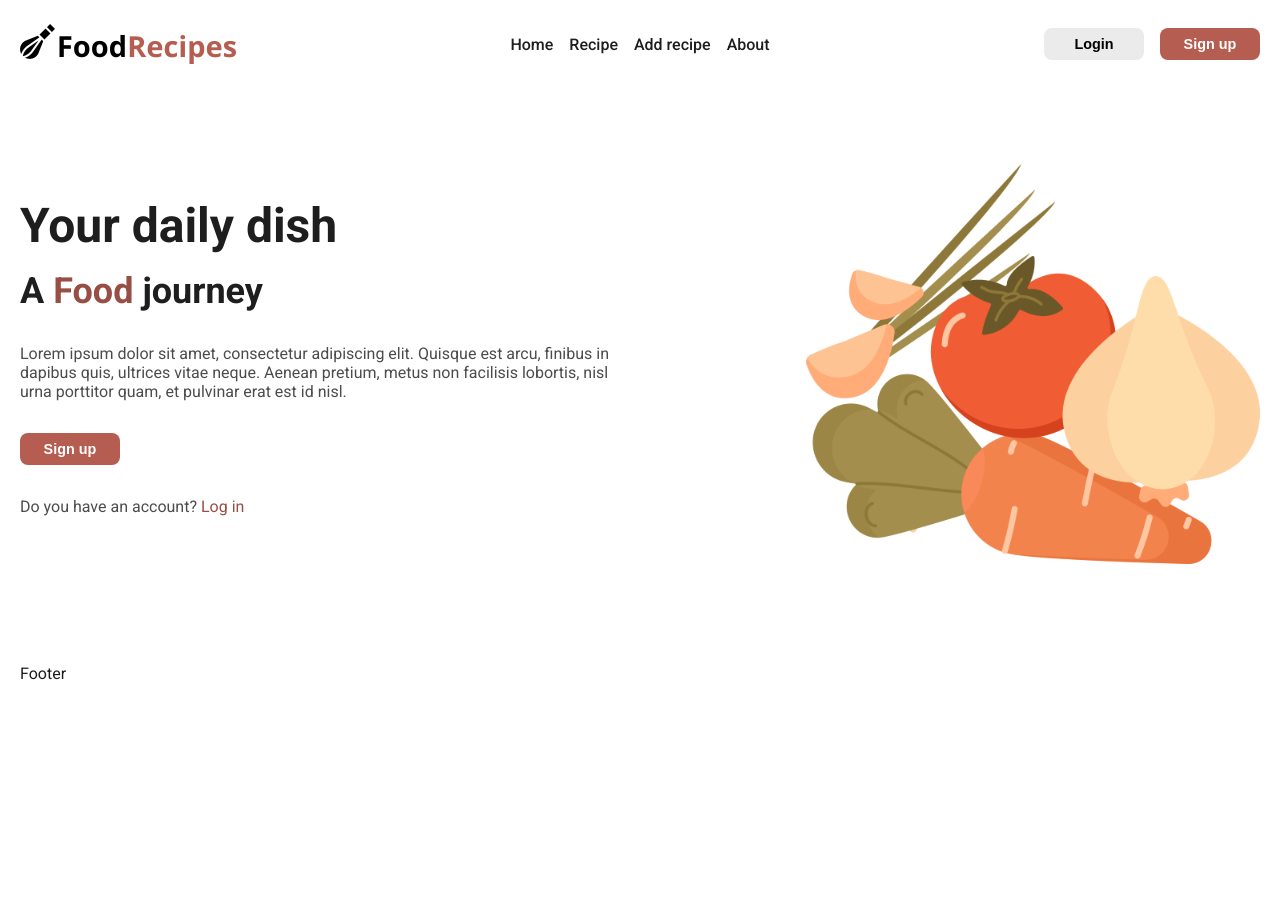
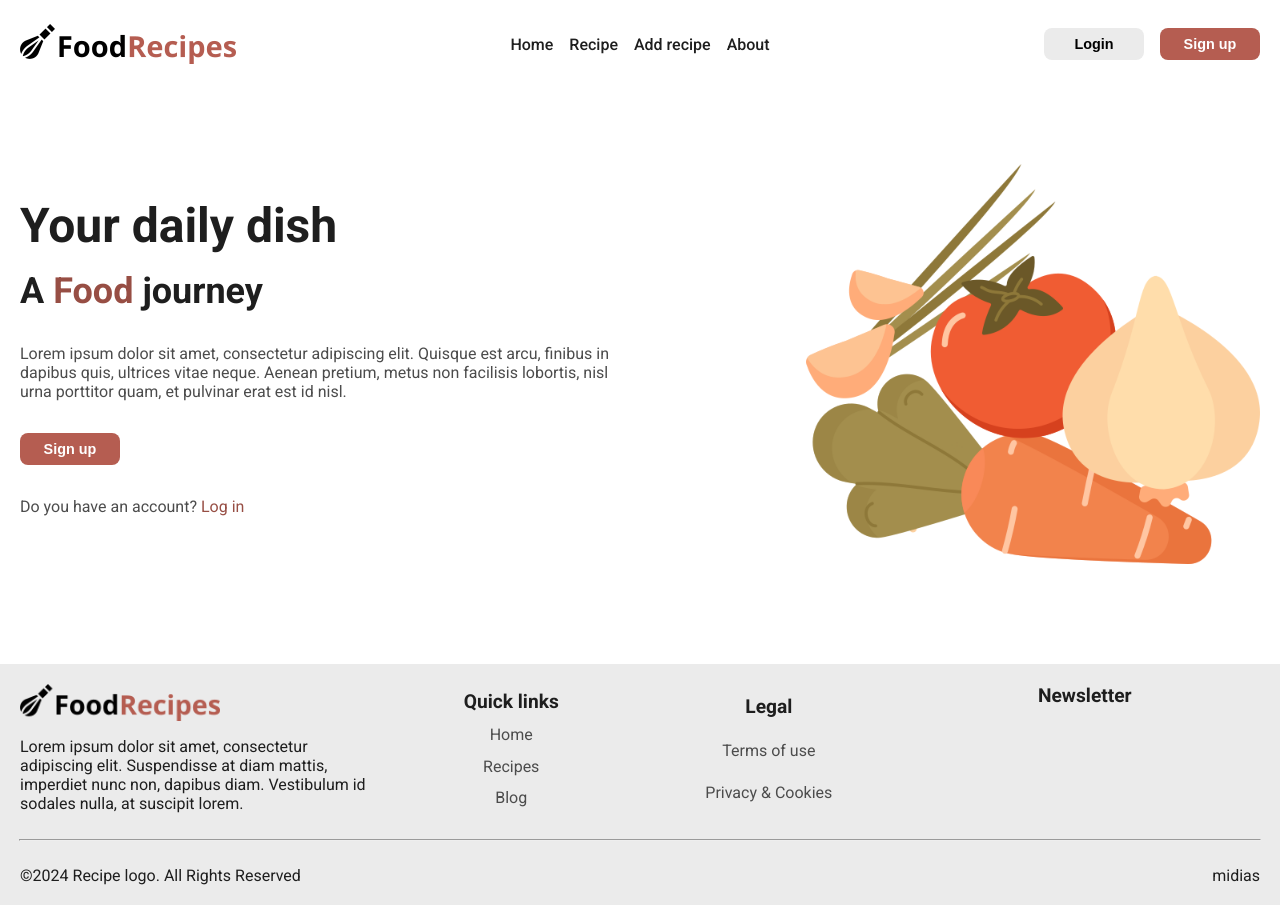
Before and after one commit to augusto-mattos/food-recipes, a React (Vite) app: page / in a window 1280 px wide. Before the commit the page ends 800 px from the top, so only its background shows below. Built offline with nearby package versions, Linux system fonts and the light colour scheme.

Commit message:
Co-authored-by: Nicola Gonzaga <NicolaGonzaga@users.noreply.github.com>

```diff
--- a/src/assets/styles.css
+++ b/src/assets/styles.css
@@ -5,6 +5,11 @@ h1 {
 
 h2 {
   font-size: 2.25rem;
+  margin: 0;
+}
+
+h3 {
+  font-size: 1.2rem;
   margin: 0;
 }
 
@@ -107,6 +112,62 @@ header .nav-buttons .signup-btn:hover {
   height: 400px;
 }
 
+footer {
+  display: flex;
+  flex-direction: column;
+  position: absolute;
+  gap: 1.1rem;
+  left: 0;
+  width: 100%;
+  padding: 20px 0;
+  background-color: #ebebeb;
+}
+footer .footer-content {
+  display: flex;
+  justify-content: space-between;
+  gap: 1.5rem;
+  width: 1240px;
+  margin: auto;
+}
+footer .footer-content .logo-col {
+  width: 30%;
+  display: flex;
+  flex-direction: column;
+  gap: 1rem;
+}
+footer .footer-content .logo-col img {
+  width: 200px;
+}
+footer .footer-content .logo-col p {
+  color: #4c4c4c;
+}
+footer .footer-content .footer-links {
+  display: flex;
+  flex-direction: column;
+  align-items: center;
+  width: 20%;
+  justify-content: space-around;
+}
+footer .footer-content .footer-links a {
+  text-decoration: none;
+  color: #4c4c4c;
+}
+footer .footer-content .newsletter-col {
+  width: 30%;
+  display: flex;
+  flex-direction: column;
+  align-items: center;
+}
+footer hr {
+  width: 1240px;
+}
+footer .animidia {
+  display: flex;
+  margin: auto;
+  width: 1240px;
+  justify-content: space-between;
+}
+
 #root {
   max-width: 1240px;
   margin: 0 auto;
--- a/src/components/layout/_footer.jsx
+++ b/src/components/layout/_footer.jsx
@@ -1,9 +1,47 @@
+import { Link } from "react-router-dom";
+import logo from "../../assets/logo.png";
+
 function Footer() {
-    return(
-        <>
-        Footer
-        </>
-    )
+
+  const today = new Date();
+
+  return (
+    <footer>
+      <div className="footer-content">
+        <div className="logo-col">
+          <img
+            src={logo}
+            alt="food recipes"
+          />
+          <div>
+            Lorem ipsum dolor sit amet, consectetur adipiscing elit. Suspendisse
+            at diam mattis, imperdiet nunc non, dapibus diam. Vestibulum id
+            sodales nulla, at suscipit lorem.{" "}
+          </div>
+        </div>
+        <div className="footer-links">
+          <h3>Quick links</h3>
+          <Link to="/#">Home</Link>
+          <Link to="/#">Recipes</Link>
+          <Link to="/#">Blog</Link>
+        </div>
+        <div className="footer-links">
+          <h3>Legal</h3>
+          <Link to="/#">Terms of use</Link>
+          <Link to="/#">Privacy & Cookies</Link>
+        </div>
+        <div className="newsletter-col">
+          <h3>Newsletter</h3>
+
+        </div>
+      </div>
+      <hr />
+      <div className="animidia">
+        <div>©{today.getFullYear()} Recipe logo. All Rights Reserved</div>
+        <div>midias</div>
+      </div>
+    </footer>
+  );
 }
 
 export default Footer;
--- a/src/styles/_variables.scss
+++ b/src/styles/_variables.scss
@@ -16,3 +16,8 @@ h2 {
   font-size: 2.25rem;
   margin: 0;
 }
+
+h3 {
+  font-size: 1.2rem;
+  margin: 0;
+}
--- /dev/null
+++ b/src/styles/components/_footer.scss
@@ -0,0 +1,58 @@
+@use "../mixins";
+@use "../variables";
+
+footer {
+  display: flex;
+  flex-direction: column;
+  position: absolute;
+  gap: 1.1rem;
+  left: 0;
+  width: 100%;
+  padding: 20px 0;
+  background-color: variables.$gray-1;
+  .footer-content {
+    display: flex;
+    justify-content: space-between;
+    gap: 1.5rem;
+    width: 1240px;
+    margin: auto;
+    .logo-col {
+      width: 30%;
+      display: flex;
+      flex-direction: column;
+      gap: 1rem;
+      img {
+        width: 200px;
+      }
+      p {
+        color: variables.$gray-3;
+      }
+    }
+    .footer-links {
+      display: flex;
+      flex-direction: column;
+      align-items: center;
+      width: 20%;
+      justify-content: space-around;
+      a {
+        text-decoration: none;
+        color: variables.$gray-3;
+      }
+    }
+    .newsletter-col {
+      width: 30%;
+      display: flex;
+      flex-direction: column;
+      align-items: center;
+    }
+  }
+  hr {
+    width: 1240px;
+  }
+  .animidia {
+    display: flex;
+    margin: auto;
+    width: 1240px;
+    justify-content: space-between;
+  }
+}
--- a/src/styles/main.scss
+++ b/src/styles/main.scss
@@ -2,6 +2,7 @@
 
 @use "./components/navbar";
 @use "./components/hero";
+@use "./components/footer";
 
 #root {
   max-width: 1240px;
```
Also changed, not shown: 1 other file (tests, documents, lock files or other folders).
